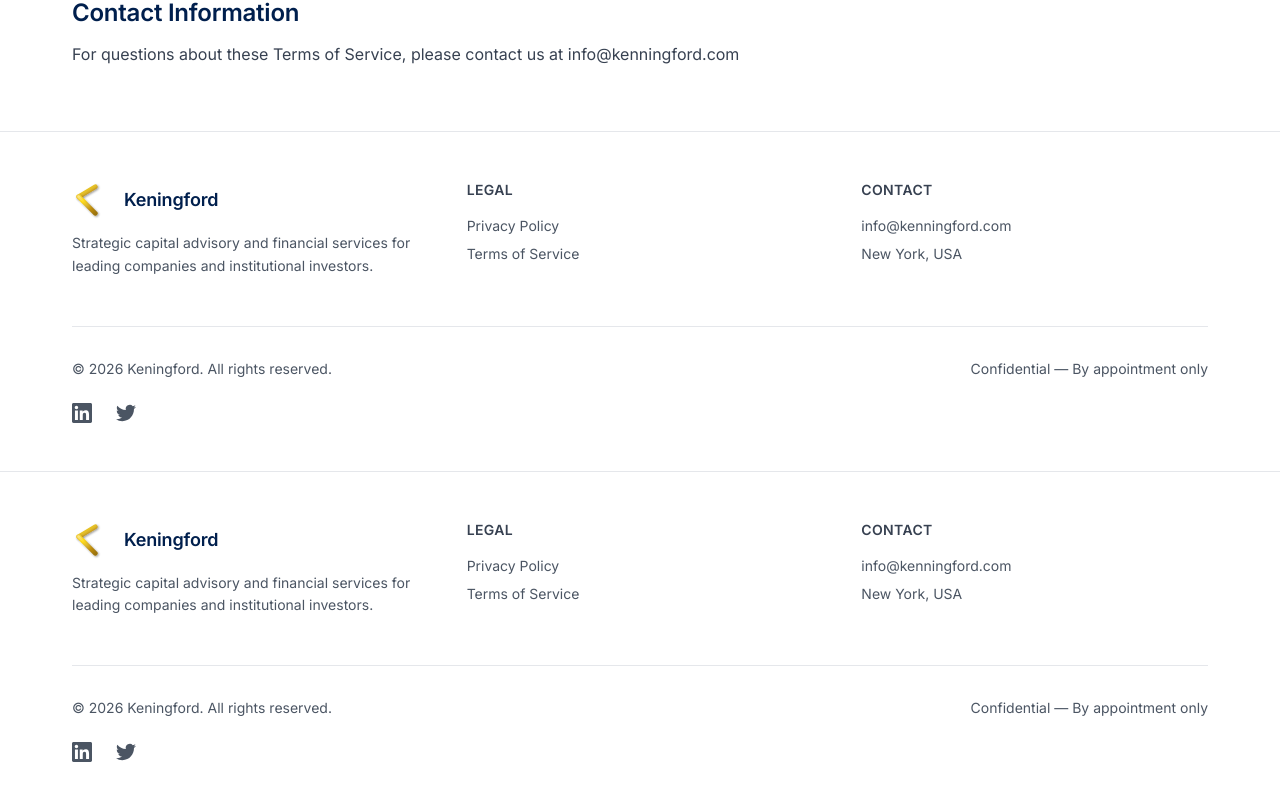
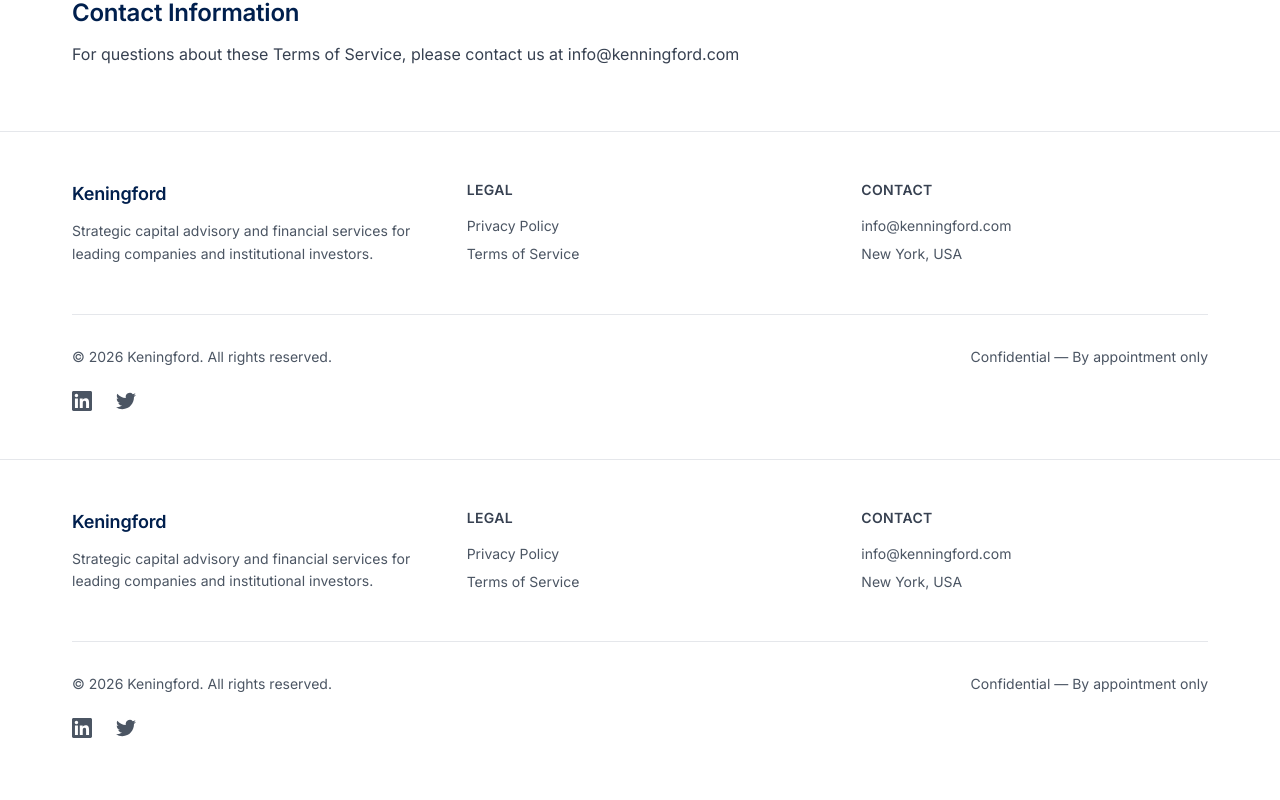
Before and after one commit to yiiterdal/Keningford, a Next.js app: page /terms in a window 1280 px wide. Shown: the part 800-1600 px from the top of the page. Built offline with nearby package versions, Linux system fonts and the light colour scheme.

Commit message:
Remove logo from Footer

```diff
--- a/app/components/Footer.tsx
+++ b/app/components/Footer.tsx
@@ -1,5 +1,4 @@
 import Link from 'next/link';
-import Logo from './Logo';
 
 export default function Footer() {
   return (
@@ -7,8 +6,7 @@
       <div className="container mx-auto px-6 py-12">
         <div className="grid grid-cols-1 md:grid-cols-3 gap-12 mb-12">
           <div>
-            <Link href="/" className="flex items-center gap-3 mb-3">
-              <Logo className="w-10 h-10" />
+            <Link href="/" className="mb-3 block">
               <h3 className="text-lg font-semibold text-navy">Keningford</h3>
             </Link>
             <p className="text-gray-600 text-sm leading-relaxed">
```
